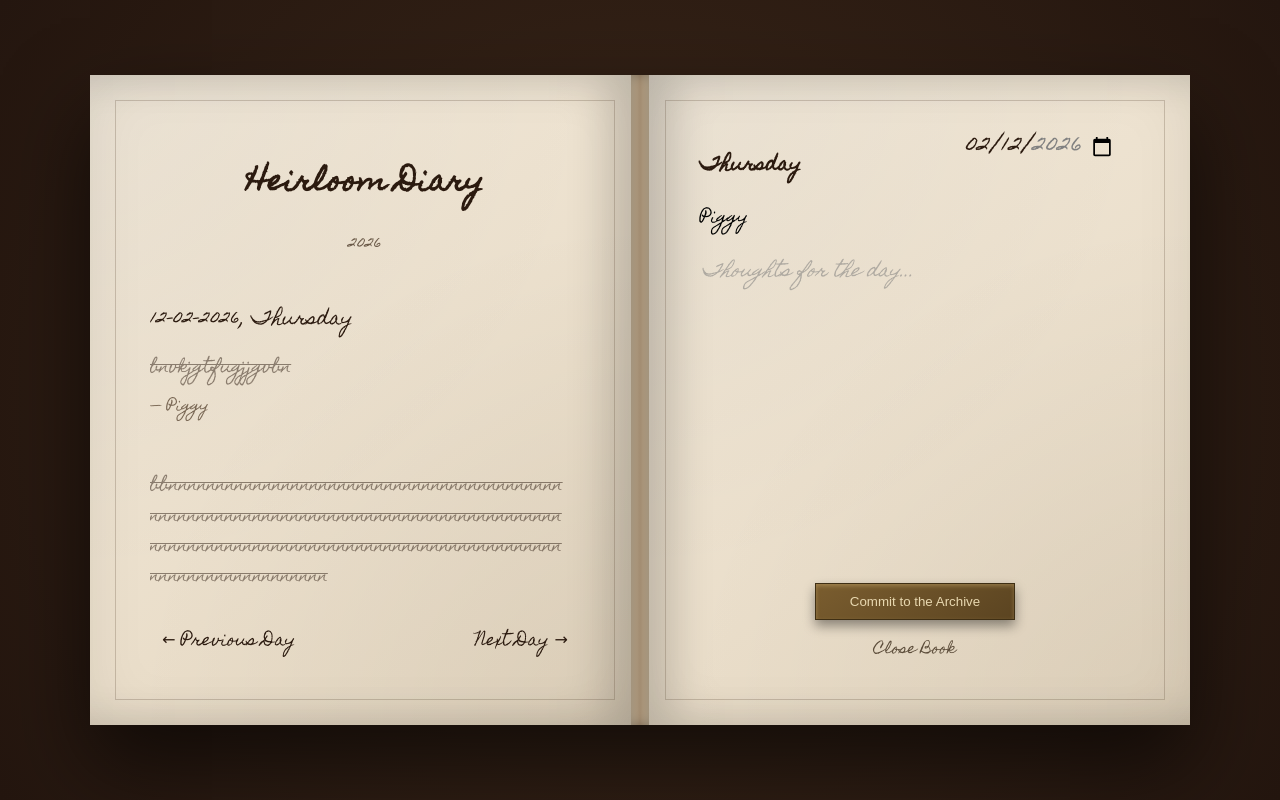
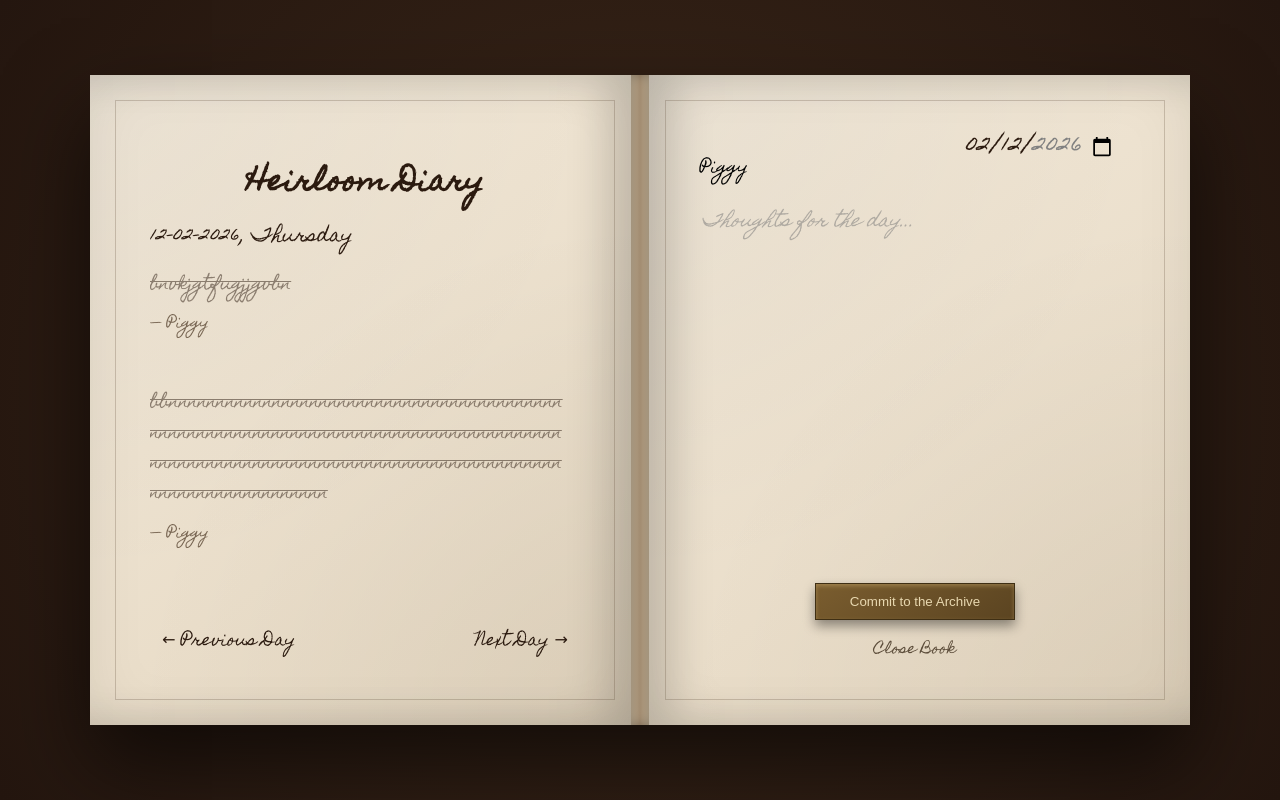
Before and after one commit to Cadet-Subhada/heirloom-diary, a Flask app: page /diary in a window 1280 px wide. Run offline with Flask 3, Linux system fonts and the light colour scheme; a user stored in the database is signed in; data comes from the database, SQL or seed files in the repository.

Commit message:
Refined diary layout and styling improvements

```diff
--- a/app.py
+++ b/app.py
@@ -146,14 +146,12 @@ def diary():
     next_date = selected_date + timedelta(days=1) if selected_date < max_date else None
 
     formatted_date = selected_date.strftime("%d-%m-%Y, %A")
-    formatted_day = selected_date.strftime("%A")
 
     return render_template(
         'diary.html',
         entries=entries,
         selected_date=selected_date,
         formatted_date=formatted_date,
-        formatted_day=formatted_day,
         previous_date=previous_date,
         next_date=next_date,
         today=date.today(),
--- a/static/book.css
+++ b/static/book.css
@@ -111,16 +111,6 @@ body {
     color: #2b1a0f;
     margin-bottom: 4px;
 }
-
-.sub-title {
-    text-align: center;
-    font-family: 'Homemade Apple', cursive;
-    font-size: 15px;
-    color: #4a3726;
-    opacity: 0.8;
-    margin-bottom: 40px;
-}
-
 
 /* ========================= */
 /* DATE TITLES               */
--- a/templates/diary.html
+++ b/templates/diary.html
@@ -16,7 +16,6 @@
 
         <div class="book-header">
             <h1>Heirloom Diary</h1>
-            <p class="sub-title">2026</p>
         </div>
 
         <div class="entry">
@@ -74,10 +73,6 @@
 
             <div class="date-row">
 
-                <h1 class="date-title">
-                    {{ formatted_day }}
-                </h1>
-
                 <form method="GET" action="{{ url_for('diary') }}" class="calendar-form">
 
                     <input type="date"
```
